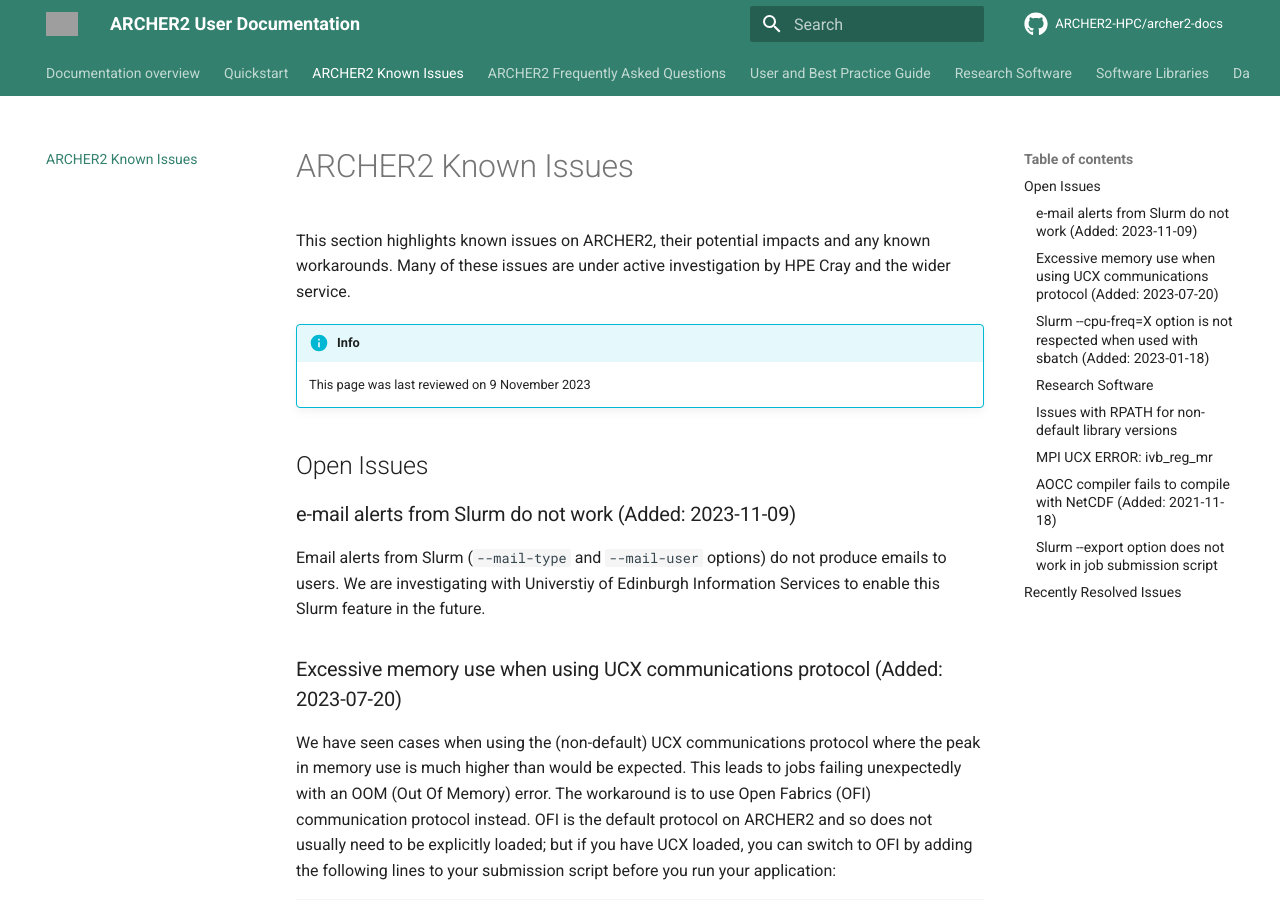
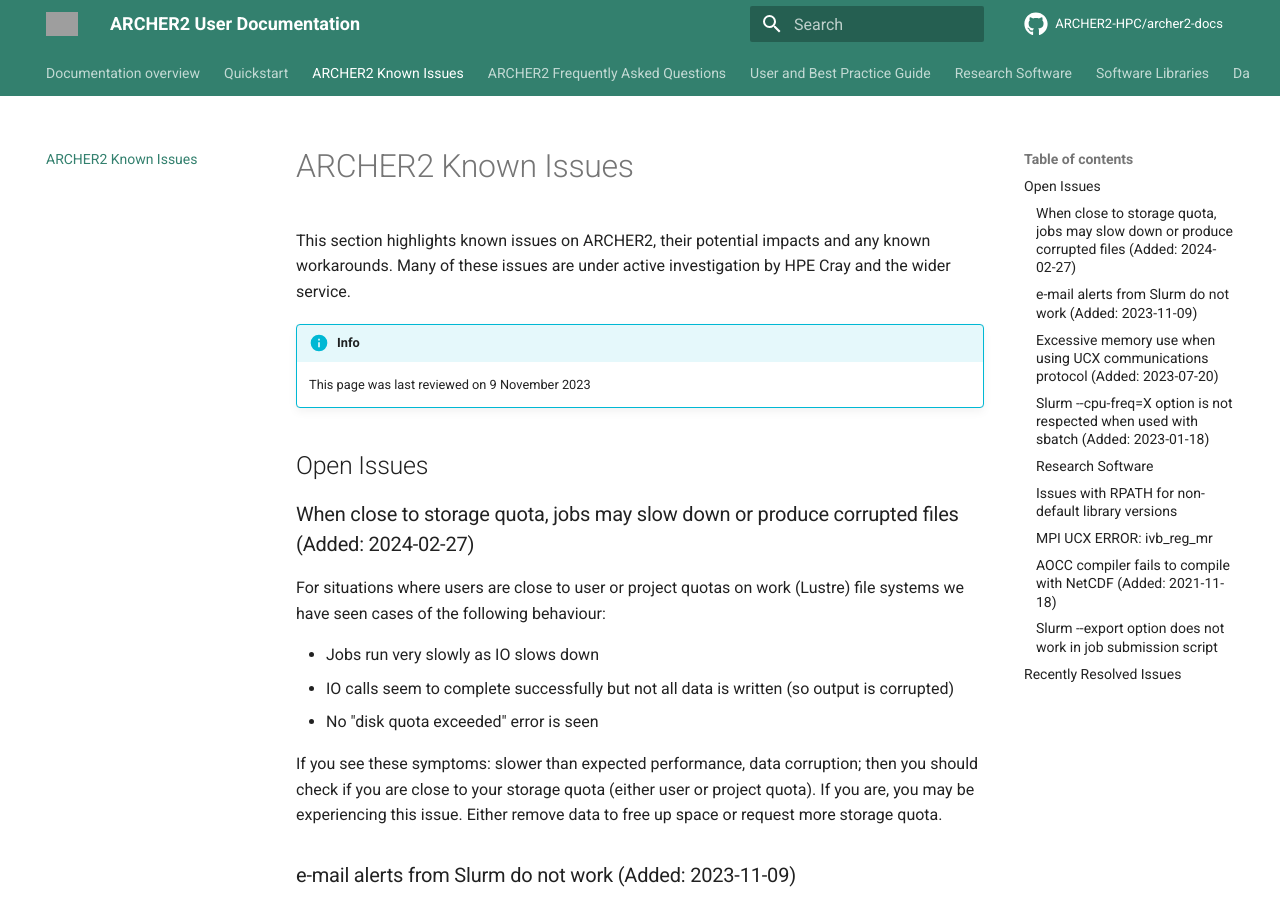
Before and after one commit to ARCHER2-HPC/archer2-docs, an MkDocs documentation site: the page built from docs/known-issues/index.md, in a window 1280 px wide and 900 px high. Built offline with MkDocs 1.6.1 and Material for MkDocs 9.7.7, drawn with Linux system fonts in a browser that asks for light colours; comment, search, counter and statistics services are not loaded; grey boxes are pictures that could not be loaded.

Commit message:
Adds quota issue

```diff
--- a/docs/known-issues/index.md
+++ b/docs/known-issues/index.md
@@ -8,6 +8,19 @@
     This page was last reviewed on 9 November 2023
 
 ## Open Issues
+
+### When close to storage quota, jobs may slow down or produce corrupted files (Added: 2024-02-27)
+
+For situations where users are close to user or project quotas on work (Lustre) file systems we have
+seen cases of the following behaviour:
+
+- Jobs run very slowly as IO slows down
+- IO calls seem to complete successfully but not all data is written (so output is corrupted)
+- No "disk quota exceeded" error is seen
+
+If you see these symptoms: slower than expected performance, data corruption; then you should check
+if you are close to your storage quota (either user or project quota). If you are, you may be experiencing this issue. Either
+remove data to free up space or request more storage quota.
 
 ### e-mail alerts from Slurm do not work (Added: 2023-11-09)
 
```
